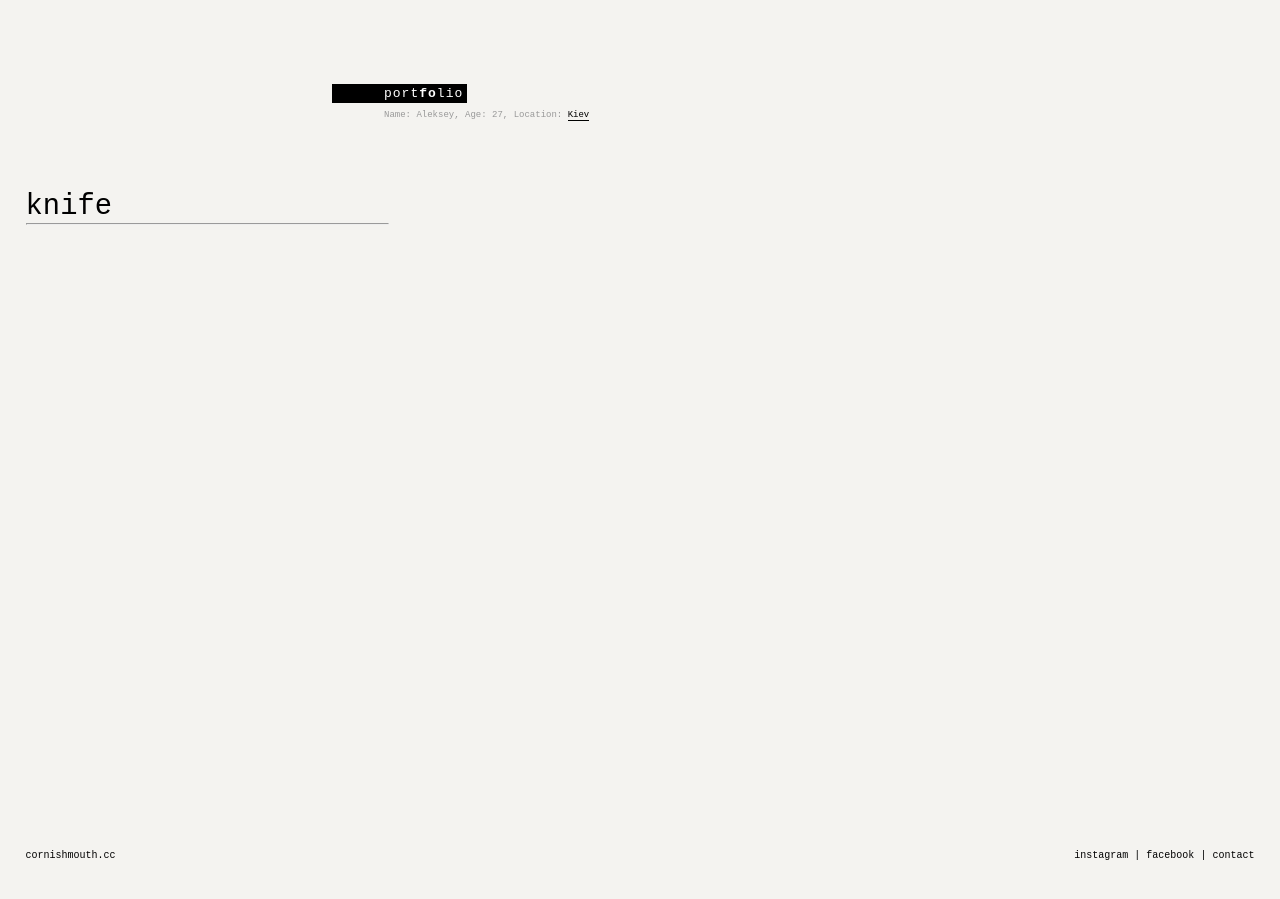
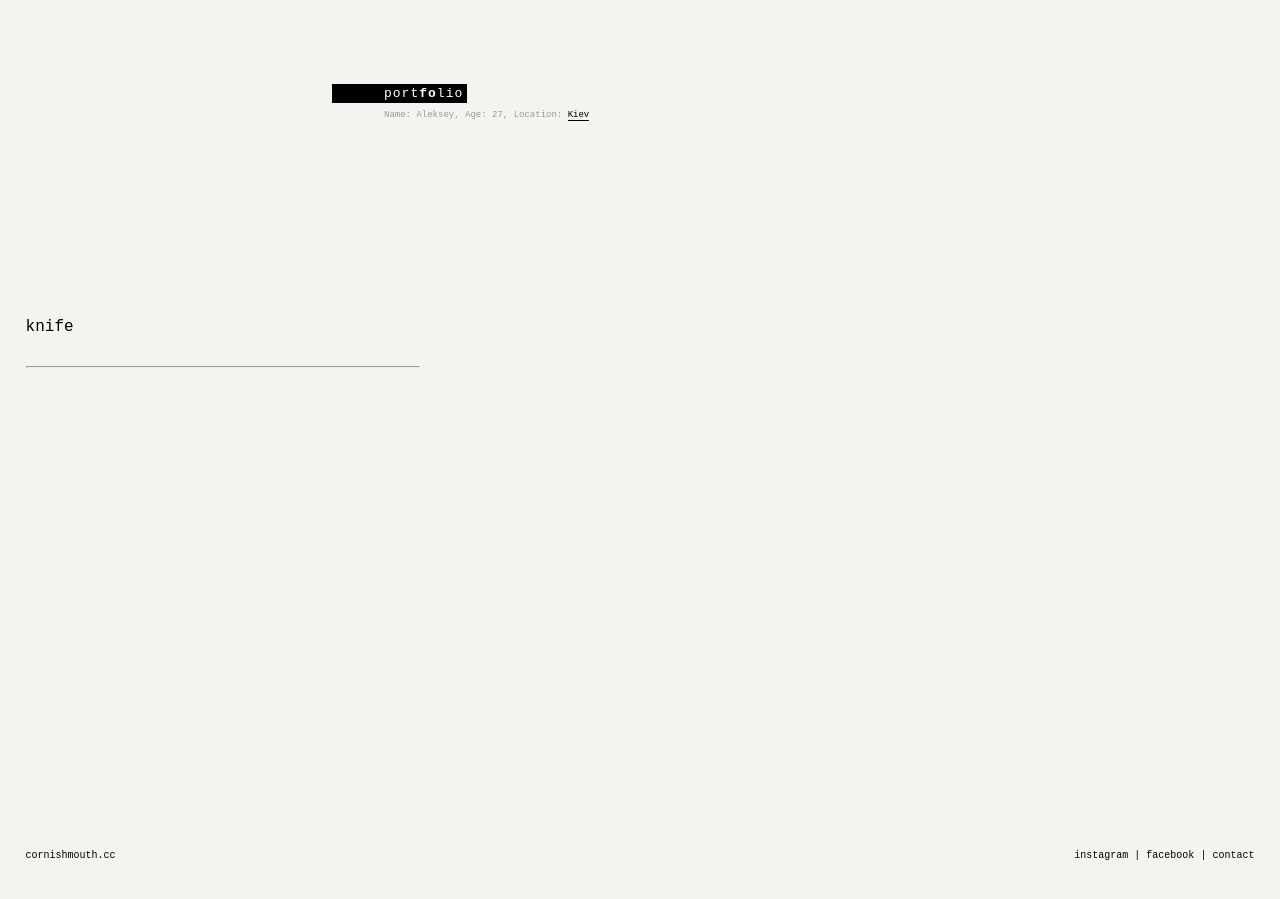
Before and after one commit to AlekseyTarasov/heyyayme.github.io, a Jekyll site: the page built from _posts/icons/2017-03-10-knife.md, in a window 1280 px wide. Built offline with Jekyll 4.4.1, drawn with Linux system fonts in a browser that asks for light colours; nearby versions of some CDN libraries; some web fonts are replaced; our own code applies the rules of GitHub Pages for plain Markdown files.

Commit message:
Update main.css

```diff
--- a/assets/css/main.css
+++ b/assets/css/main.css
@@ -159,22 +159,22 @@ white-space: nowrap;
 
 .index{
 	position: fixed;
-	width: 415px;
+	width: 420px;
 	margin-top: 19em;
-	padding: 0 2%;
+	padding: 10% 0 0 2%;
 	z-index: 1;
 }
 
 .work-header{
-
+	margin-bottom: 3em;
 }
 
 .work-title{
- font-size: 1.8rem;
+ font-size: 1rem;
 }
 
 .work-description{
-
+	font-size: 9px;
 }
 
 .work-content{
```
